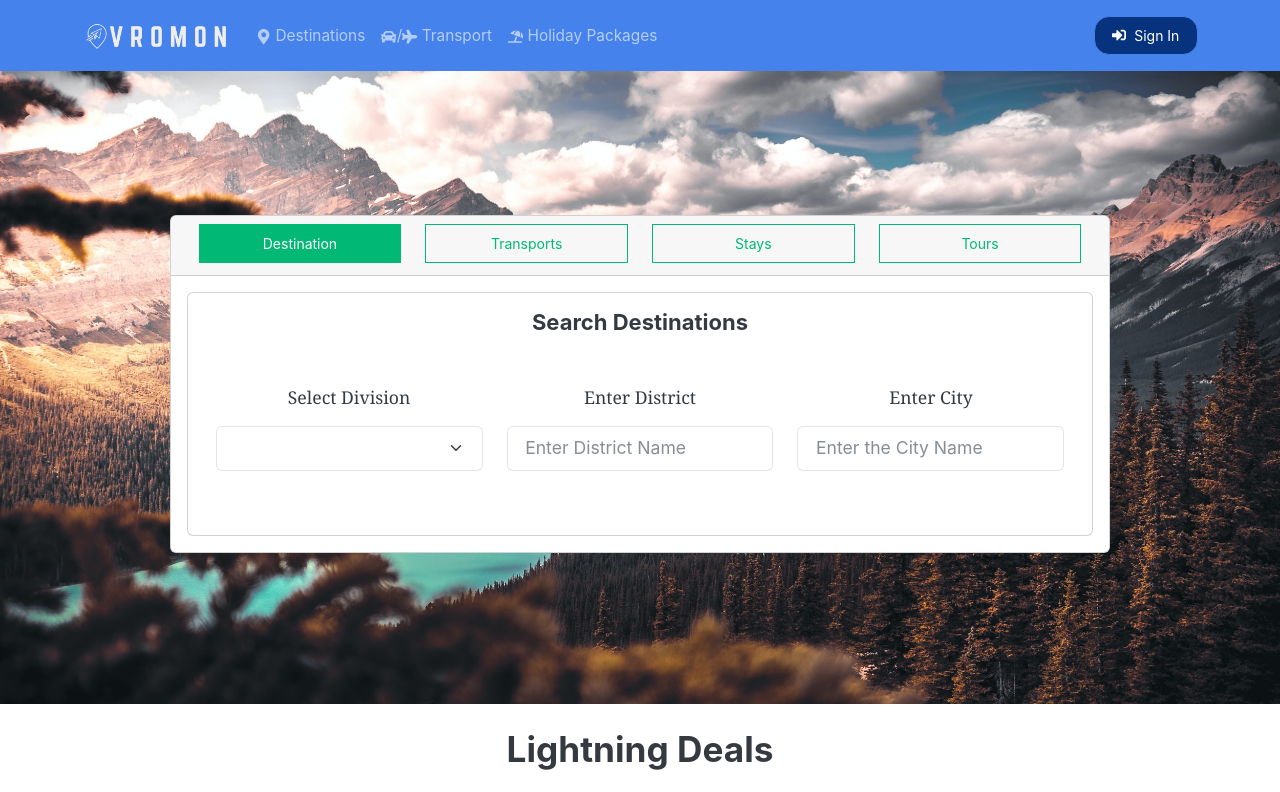
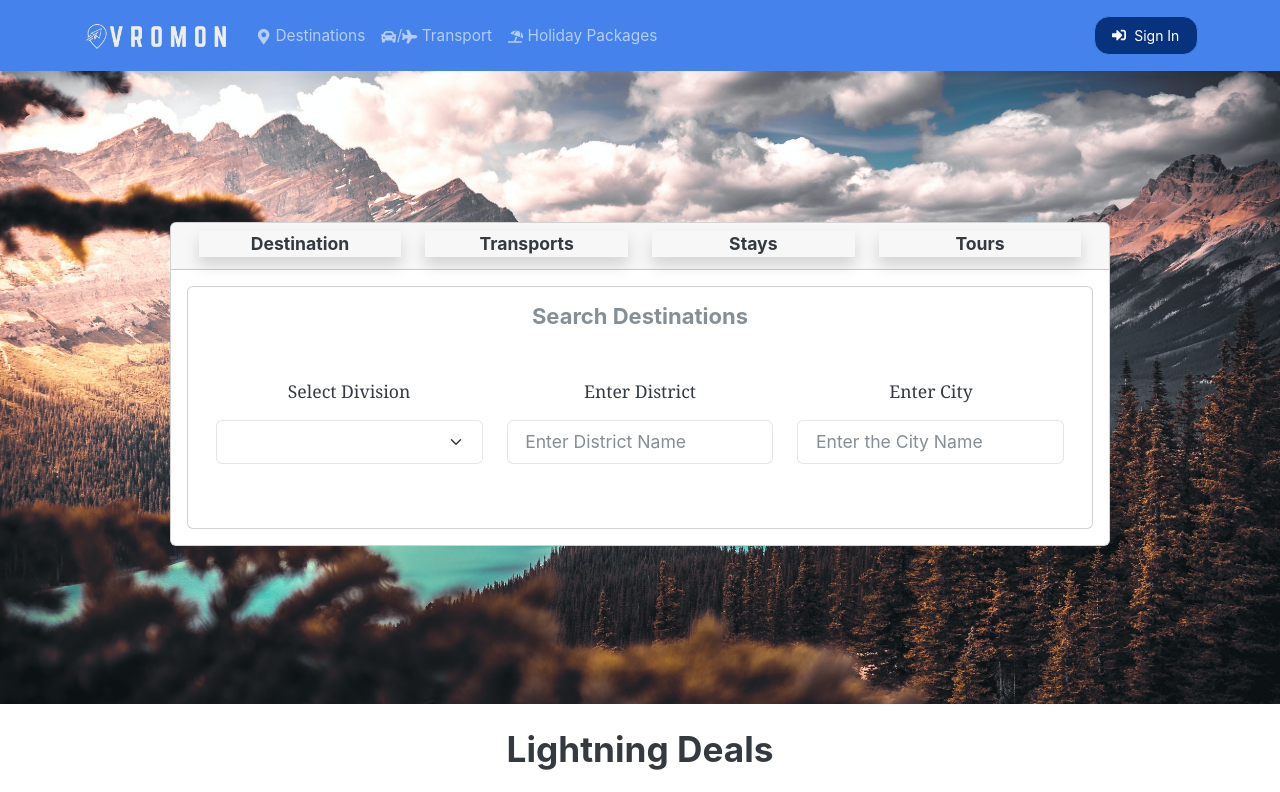
Before and after one commit to TangoRomeo80/Vromon, a React (Create React App) app in the folder frontend/: page / in a window 1280 px wide. Shown: the top 792 px of the page. Built offline with nearby package versions, Linux system fonts and the light colour scheme.

Commit message:
Navbar Edited

```diff
--- a/frontend/src/components/Navbar.js
+++ b/frontend/src/components/Navbar.js
@@ -12,6 +12,7 @@ import { useDispatch, useSelector } from 'react-redux'
 import { useSearchParams, useNavigate } from 'react-router-dom'
 import { getAuthedUser, resetAuth } from '../features/auth/authSlice'
 import Moment from 'moment'
+import { Link } from "react-router-dom";
 
 const SearchStays = () => {
   const [checkinDate, setCheckinDate] = useState('')
@@ -23,7 +24,7 @@ const SearchStays = () => {
   return (
     <Card>
       <Row className='mt-3'>
-        <Card.Text as='h5'>Search Stays</Card.Text>
+        <Card.Text as='h5' className='font-weight-bolder text-muted'>Search Stays</Card.Text>
       </Row>
 
       <Row className='my-5 mx-3'>
@@ -133,7 +134,7 @@ const SearchTransports = () => {
     <div>
       <Card>
         <Row className='mt-3'>
-          <Card.Text as='h5'>Search Transports</Card.Text>
+          <Card.Text as='h5' className='font-weight-bolder text-muted'>Search Transports</Card.Text>
         </Row>
         <Row className='my-5 mx-3'>
           <Col>
@@ -256,7 +257,7 @@ const SearchDestinations = () => {
     <div>
       <Card>
         <Row className='mt-3'>
-          <Card.Text as='h5'>Search Destinations</Card.Text>
+          <Card.Text as='h5' className='font-weight-bolder text-muted'>Search Destinations</Card.Text>
         </Row>
         <Row className='my-5 mx-3'>
           <Col>
@@ -329,7 +330,7 @@ const SearchTours = () => {
   return (
     <Card>
       <Row className='mt-3'>
-        <Card.Text as='h5'>Search Holiday Packages</Card.Text>
+        <Card.Text as='h5' className='font-weight-bolder text-muted'>Search Holiday Packages</Card.Text>
       </Row>
 
       <Row className='my-5 mx-3'>
@@ -434,7 +435,9 @@ const Navbar = () => {
                 className='d-flex justify-content-center pb-1'
                 onClick={() => setSearchSelection('destinations')}
               >
-                <Button
+                <Link
+                  to=''
+                  className='text-decoration-none d-flex justify-content-center align-items-center text-dark shadow'
                   style={{ width: '100%', borderRadius: '0' }}
                   variant={
                     searchSelection === 'destinations'
@@ -442,8 +445,8 @@ const Navbar = () => {
                       : 'outline-success'
                   }
                 >
-                  Destination
-                </Button>
+                  <b>Destination</b>
+                </Link>
               </Col>
               <Col
                 sm={6}
@@ -451,7 +454,9 @@ const Navbar = () => {
                 className='d-flex justify-content-center pb-1'
                 onClick={() => setSearchSelection('transports')}
               >
-                <Button
+                <Link
+                  to=''
+                  className='text-decoration-none d-flex justify-content-center align-items-center text-dark shadow'
                   style={{ width: '100%', borderRadius: '0' }}
                   variant={
                     searchSelection === 'transports'
@@ -459,8 +464,8 @@ const Navbar = () => {
                       : 'outline-success'
                   }
                 >
-                  Transports
-                </Button>
+                  <b>Transports</b>
+                </Link>
               </Col>
               <Col
                 sm={6}
@@ -468,14 +473,16 @@ const Navbar = () => {
                 className='d-flex justify-content-center pb-1'
                 onClick={() => setSearchSelection('stays')}
               >
-                <Button
+                <Link
+                  to=''
+                  className='text-decoration-none d-flex justify-content-center align-items-center text-dark shadow'
                   style={{ width: '100%', borderRadius: '0' }}
                   variant={
                     searchSelection === 'stays' ? 'success' : 'outline-success'
                   }
                 >
-                  Stays
-                </Button>
+                  <b>Stays</b>
+                </Link>
               </Col>
               <Col
                 sm={6}
@@ -483,14 +490,16 @@ const Navbar = () => {
                 className='d-flex justify-content-center pb-1'
                 onClick={() => setSearchSelection('tours')}
               >
-                <Button
+                <Link
+                  to=''
+                  className='text-decoration-none d-flex justify-content-center align-items-center text-dark shadow'
                   style={{ width: '100%', borderRadius: '0' }}
                   variant={
                     searchSelection === 'tours' ? 'success' : 'outline-success'
                   }
                 >
-                  Tours
-                </Button>
+                  <b>Tours</b>
+                </Link>
               </Col>
             </Row>
           </Container>
```
